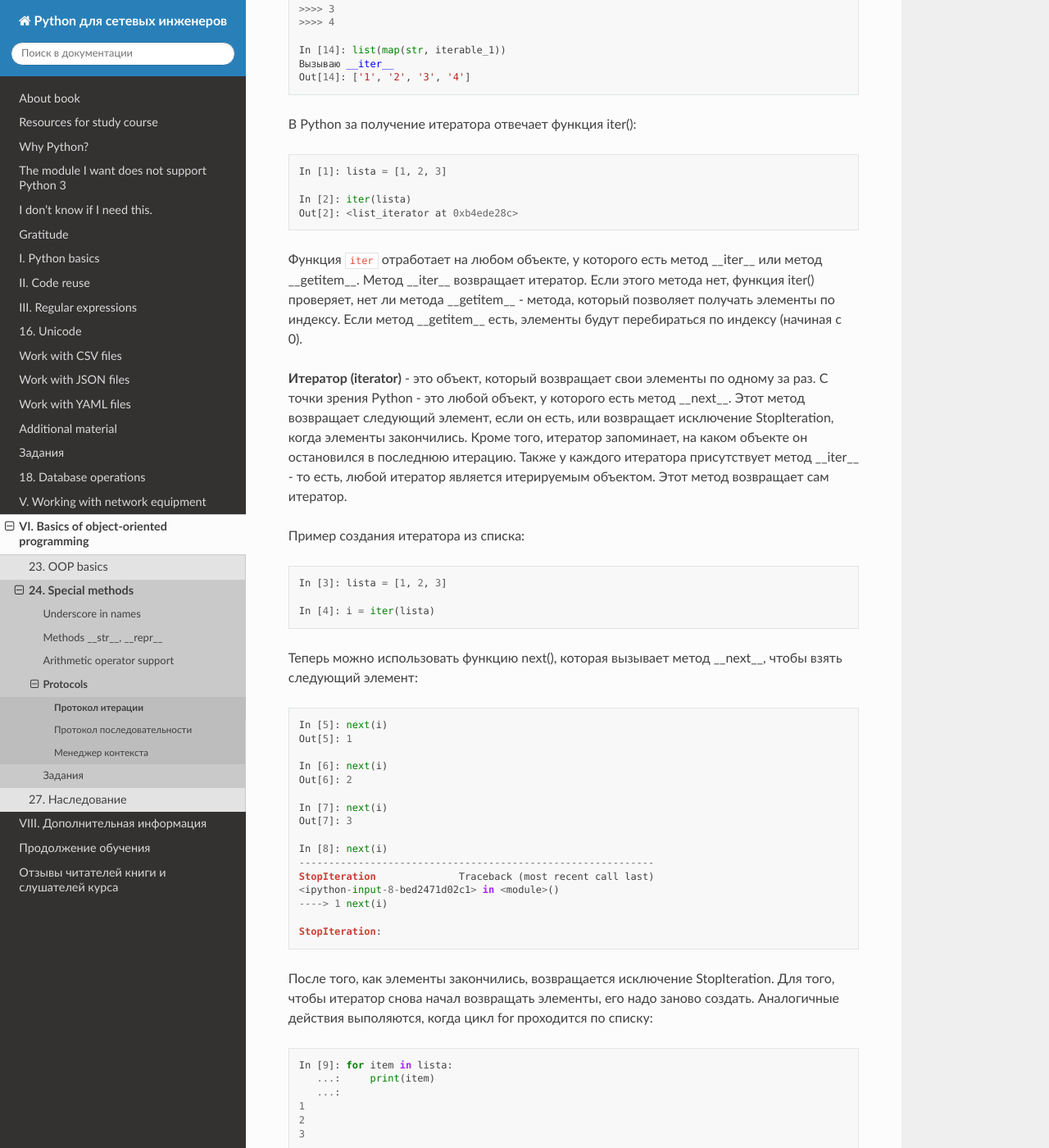
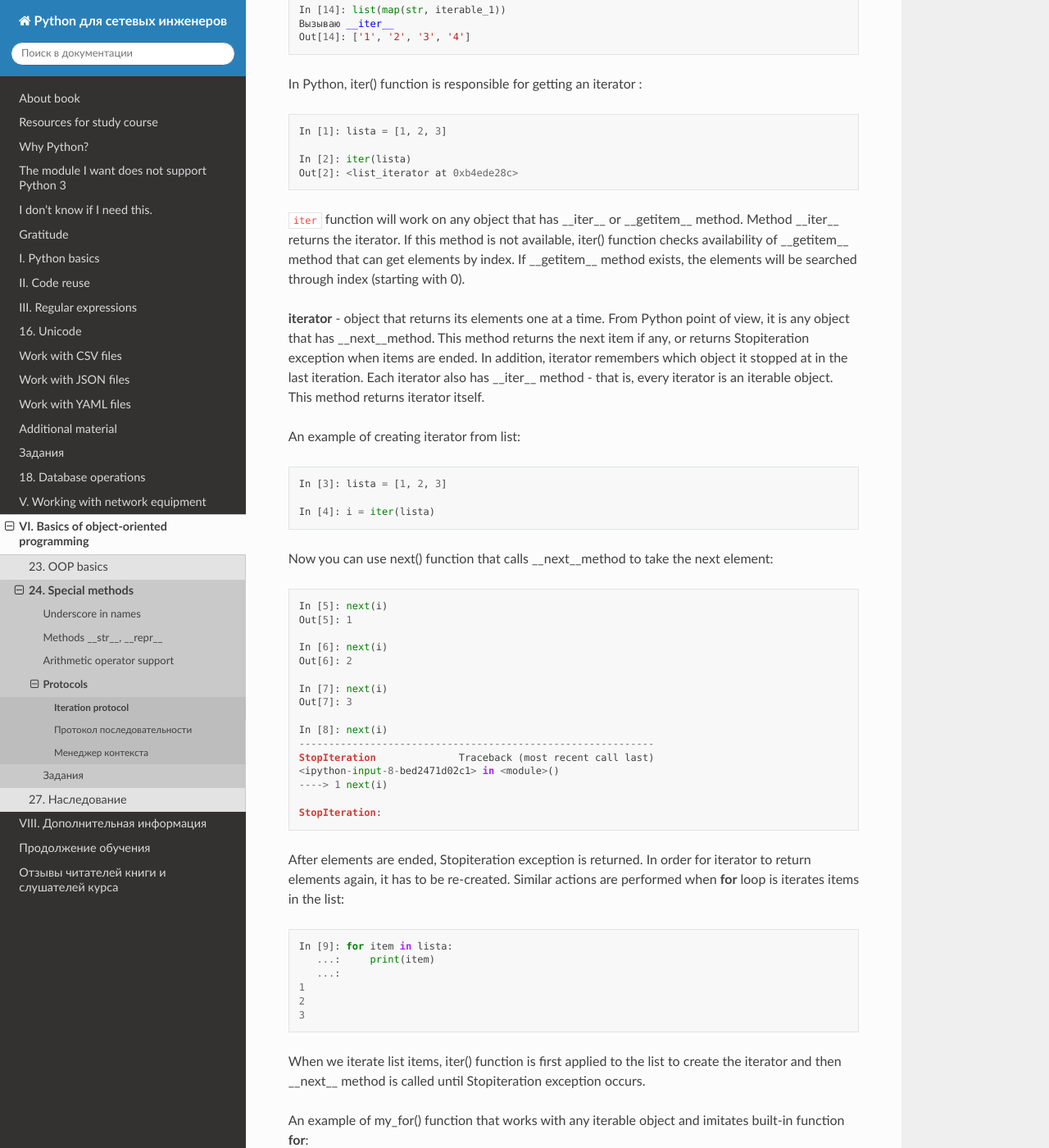
Before and after one commit to Aidar5/nattoeng, a Sphinx documentation site: the page built from docs/source/book/24_oop_special_methods/iterable_iterator.rst, in a window 1280 px wide and 1400 px high, scrolled down 1451 px. Shown: the whole window at 82% size. Built offline with Sphinx 7.4.7 and the Read the Docs theme 2.0.0, drawn with Linux system fonts in a browser that asks for light colours; pages that are not in the unit, such as notebooks, are missing from menus; some of the changed text lies outside the part shown.

Commit message:
Update iterable_iterator.rst

```diff
--- a/docs/source/book/24_oop_special_methods/iterable_iterator.rst
+++ b/docs/source/book/24_oop_special_methods/iterable_iterator.rst
@@ -1,11 +1,10 @@
-Протокол итерации
+Iteration protocol
 ~~~~~~~~~~~~~~~~~
 
 
-**Итерируемый объект (iterable)** - это объект, который способен возвращать элементы по одному.
-Для Python это любой объект у которого есть метод ``__iter__`` или метод ``__getitem__``.
-Если у объекта есть метод __iter__, итерируемый объект превращается в итератор вызовом ``iter(name)``,
-где name - имя итерируемого объекта. Если метода __iter__ нет, Python перебирает элементы используя __getitem__.
+**iterable object (iterable)** - object that can return elements one at a time.
+For Python, it is any object that has ``__iter__`` or ``__getitem__`` method.
+If an object has __iter__ method, the iterated object becomes an iterator by calling ``iter(name)``, where *name* - name of iterable object. If   __iter__ method, Python iterates elements using __getitem__.
 
 
 .. code:: python
@@ -46,7 +45,7 @@
     Вызываю __getitem__
     Out[5]: ['1', '2', '3', '4']
 
-Если у объекта есть  метод __iter__ (который обязан возвращать итератор), при переборе значений используется он:
+If object has __iter__ method (which must return iterator), it should be used values iteration:
 
 .. code:: python
 
@@ -78,7 +77,7 @@
     Вызываю __iter__
     Out[14]: ['1', '2', '3', '4']
 
-В Python за получение итератора отвечает функция iter():
+In Python, iter() function is responsible for getting an iterator :
 
 .. code:: python
 
@@ -87,17 +86,14 @@
     In [2]: iter(lista)
     Out[2]: <list_iterator at 0xb4ede28c>
 
-Функция ``iter`` отработает на любом объекте, у которого есть метод __iter__ или метод __getitem__.
-Метод __iter__ возвращает итератор. Если этого метода нет, функция iter() проверяет, нет ли метода __getitem__ - метода, который позволяет получать элементы по индексу.
-Если метод __getitem__ есть, элементы будут перебираться по индексу (начиная с 0).
+``iter`` function will work on any object that has __iter__ or __getitem__ method.
+Method __iter__ returns the iterator. If this method is not available, iter() function checks availability of __getitem__ method that can get elements by index. If __getitem__ method exists, the elements will be searched through index (starting with 0).
 
 
-**Итератор (iterator)** - это объект, который возвращает свои элементы по одному за раз.
-С точки зрения Python - это любой объект, у которого есть метод __next__. Этот метод возвращает следующий элемент, если он есть, или возвращает исключение StopIteration, когда элементы закончились.
-Кроме того, итератор запоминает, на каком объекте он остановился в последнюю итерацию.
-Также у каждого итератора присутствует метод __iter__ - то есть, любой итератор является итерируемым объектом. Этот метод возвращает сам итератор.
+**iterator** - object that returns its elements one at a time.
+From Python point of view, it is any object that has __next__method. This method returns the next item if any, or returns Stopiteration exception when items are ended. In addition, iterator remembers which object it stopped at in the last iteration. Each iterator also has __iter__ method - that is, every iterator is an iterable object. This method returns iterator itself.
 
-Пример создания итератора из списка:
+An example of creating iterator from list:
 
 .. code:: python
 
@@ -105,7 +101,7 @@
 
     In [4]: i = iter(lista)
 
-Теперь можно использовать функцию next(), которая вызывает метод __next__, чтобы взять следующий элемент:
+Now you can use next() function that calls __next__method to take the next element:
 
 .. code:: python
 
@@ -126,9 +122,7 @@
 
     StopIteration:
 
-После того, как элементы закончились, возвращается исключение StopIteration.
-Для того, чтобы итератор снова начал возвращать элементы, его надо заново создать.
-Аналогичные действия выполяются, когда цикл for проходится по списку:
+After elements are ended, Stopiteration exception is returned. In order for iterator to return elements again, it has to be re-created. Similar actions are performed when **for** loop is iterates items in the list:
 
 .. code:: python
 
@@ -139,11 +133,9 @@
     2
     3
 
-Когда мы перебираем элементы списка, к списку сначала применяется функция iter(),
-чтобы создать итератор, а затем вызывается его метод __next__ до тех пор, пока не возникнет исключение StopIteration.
+When we iterate list items, iter() function is first applied to the list to create the iterator and then __next__ method is called until Stopiteration exception occurs.
 
-Пример функции my_for, которая работает с любым итерируемым объектом
-и имитирует работу встроенной функции for:
+An example of my_for() function that works with any iterable object and imitates built-in function **for**:
 
 .. code:: python
 
@@ -166,7 +158,7 @@
                 except IndexError:
                     break
 
-Проверка работы функции на объекте у которого есть метод __iter__:
+Check function on object that has __iter__:
 
 .. code:: python
 
@@ -177,7 +169,7 @@
     3
     4
 
-Проверка работы функции на объекте у которого нет метода __iter__, но есть __getitem__:
+Check function on object that does not have __iter__ but has __getitem__:
 
 .. code:: python
 
@@ -207,10 +199,10 @@
     Вызываю __getitem__
 
 
-Создание итератора
+Iterator creation
 ^^^^^^^^^^^^^^^^^^
 
-Пример класса Network:
+Example of Network class:
 
 .. code:: python
 
@@ -222,7 +214,7 @@
         ...:         subnet = ipaddress.ip_network(self.network)
         ...:         self.addresses = [str(ip) for ip in subnet.hosts()]
 
-Пример создания экземпляра класса Network:
+Example of Network class instance creation:
 
 .. code:: python
 
@@ -237,7 +229,7 @@
     In [17]: net1.network
     Out[17]: '10.1.1.192/30'
 
-Создаем итератор из класса Network:
+Create an iterator from Network class:
 
 .. code:: python
 
@@ -262,9 +254,7 @@
         ...:             raise StopIteration
         ...:
 
-Метод __iter__ в итераторе должен возвращать сам объект, поэтому в методе
-указано ``return self``, а метод __next__ возвращает элементы по одному и генерирует
-исключение StopIteration, когда элементы закончились.
+Method __iter__ in iterator must return object itself, therefore  ``return self`` is specified in method and __next__ method returns elements one at a time and generates Stoeratipiton exception when elements have run out.
 
 
 .. code:: python
@@ -281,7 +271,7 @@
     10.1.1.194
     Вызываю __next__
 
-Чаще всего, итератор это одноразовый объект и перебрав элементы, мы уже не можем это сделать второй раз:
+Most of the time, iterator is a disposable object and once we’ve iterated elements, we can’t do it again:
 
 .. code:: python
 
@@ -292,17 +282,12 @@
     Вызываю __next__
 
 
-Создание итерируемого объекта
+Creation of iterable object
 ^^^^^^^^^^^^^^^^^^^^^^^^^^^^^
 
-Очень часто классу достаточно быть итерируемым объектом и не обязательно быть итератором.
-Если объект будет итерируемым, его можно использовать в цикле for,
-функциях map, filter, sorted, enumerate и других. Также, как правило, объект проще сделать итерируемым, чем итератором.
+Very often it is sufficient for class to be an iterable object and not necessarily an iterator. If an object is iterable, it can be used in *for* loop, *map* functions, *filter*, *sorted*, *enumerate* and others. It is also generally easier to make an iterable object than an iterator.
 
-Для того чтобы класс Network создавал итерируемые объекты, надо чтобы в классе был метод
-__iter__ (__next__ не нужен) и чтобы метод возвращал итератор.
-Так как в данном случае, Network перебирает адреса, которые находятся в списке self.addresses,
-самый просто вариант возвращать итератор, это вернуть ``iter(self.addresses)``:
+In order for Network class to create iterable objects, the class must have __iter__ (__next__ is not needed) and method must return iterator. Since in this case, Network iterates addresses that are in self.addresses list, the easiest option to return iterator is to return  ``iter(self.addresses)``:
 
 .. code:: python
 
@@ -316,7 +301,7 @@ __iter__ (__next__ не нужен) и чтобы метод возвращал
         ...:         return iter(self.addresses)
         ...:
 
-Теперь все экземпляры класса Network будут итерируемыми объектами:
+Now all Network class instances will be iterable objects:
 
 .. code:: python
 
```
